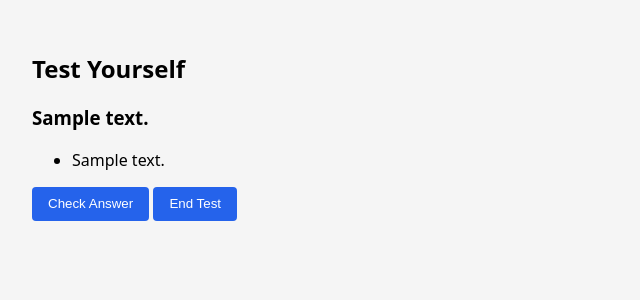
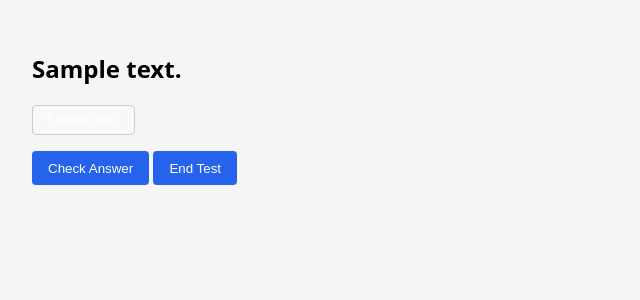
Before and after one commit to CodeTechBen/revisor, a Flask app: page /topics/1/test in a window 1280 px wide. Shown: the part 63-363 px from the top of the page, without its empty margins (0-640 px from the left). Run offline with Flask 3, Linux system fonts and the light colour scheme; a database or web service that is not in the repository returns one stand-in record (values such as "Sample title"); some libraries are stand-ins or nearby versions.

Commit message:
User tests

```diff
--- a/connection.py
+++ b/connection.py
@@ -161,6 +161,17 @@ def get_random_question_for_topic(topic_id: int):
 
     return get_question_with_answers(row[0])
 
+def insert_answer_history(selected_answers: list[str], user_id: int, topic_id: int):
+    conn = get_connection()
+    with conn.cursor() as cur:
+        for answer_id in selected_answers:
+            cur.execute("""
+                INSERT INTO answer_history (answer_id, user_id)
+                VALUES (%s, %s);
+            """, (answer_id, user_id))
+    conn.commit()
+    conn.close()
+
 def create_user_in_db(username: str, password_hash: str):
     conn = get_connection()
     with conn.cursor() as cur:
--- a/main.py
+++ b/main.py
@@ -11,6 +11,7 @@ from connection import (create_user_in_db, get_all_topics,
                         get_question_with_answers,
                         delete_question,
                         get_topic_id_for_question,
+                        insert_answer_history,
                         get_random_question_for_topic,
                         get_signed_in_user)
 
@@ -147,6 +148,19 @@ def test_topic(topic_id: int) -> str:
         question=question
     )
 
+@app.route("/topics/<int:topic_id>/test/submit", methods=["POST"])
+def submit_answer(topic_id: int) -> werkzeug.wrappers.response.Response:
+    user_id = session.get("user_id")
+    if not user_id:
+        return redirect(url_for("login"))
+
+    question_id = int(request.form["question_id"])
+    selected_answers = request.form.getlist("selected_answers")  # list of answer_ids
+    insert_answer_history(selected_answers, user_id, topic_id)
+
+    return redirect(url_for("test_topic", topic_id=topic_id))
+
+
 @app.route("/logout")
 def logout():
     session.clear()
--- a/requirements.txt
+++ b/requirements.txt
@@ -1,2 +1,4 @@
 Flask
 psycopg2-binary
+python-dotenv
+Werkzeug
--- a/templates/add_questions.html
+++ b/templates/add_questions.html
@@ -16,7 +16,7 @@ content %}
 
   <div id="answers">
     <div class="answer-row">
-      <input type="text" name="answers[]" required style="width: 95%" />
+      <input type="text" name="answers[]" required style="width: 90%" />
       <input type="checkbox" name="correct_answers[]" value="0" />
       Correct
     </div>
@@ -50,7 +50,7 @@ content %}
     div.className = "answer-row";
 
     div.innerHTML = `
-    <input type="text" name="answers[]" required style="width: 95%;">
+    <input type="text" name="answers[]" required style="width: 90%;">
     <input type="checkbox" name="correct_answers[]" value="${answerIndex}">
     Correct
   `;
--- a/templates/test.html
+++ b/templates/test.html
@@ -3,62 +3,113 @@
 
 {% block content %}
 
-<h2>Test Yourself</h2>
+{% if finished %}
+  <h2>🎉 All questions completed!</h2>
+  <a href="{{ url_for('topic_page', topic_id=topic_id) }}"><button>Back to Topic</button></a>
+{% else %}
+<h2>{{ question.question_text }}</h2>
 
-{% if no_questions %}
-  <p>No questions available for this topic.</p>
-  <a href="{{ url_for('topic_page', topic_id=topic_id) }}">Back</a>
-{% else %}
+<form id="test-form" method="post" action="{{ url_for('submit_answer', topic_id=topic_id) }}">
+  <input type="hidden" name="question_id" value="{{ question.question_id }}">
 
-<h3>{{ question.question_text }}</h3>
+  <div id="answers">
+    {% for a in question.answers %}
+      <button type="button" class="answer-btn"
+              data-answer-id="{{ a.answer_id }}"
+              data-correct="{{ 'True' if a.is_correct else 'False' }}"
+              onclick="selectAnswer(this)">
+        {{ a.answer_text }}
+      </button>
+      <input type="checkbox" name="selected_answers" value="{{ a.answer_id }}" hidden>
+    {% endfor %}
+  </div>
 
-<ul id="answers-list">
-  {% for a in question.answers %}
-    <li
-      class="answer"
-      data-correct="{{ a.is_correct }}"
-    >
-      {{ a.answer_text }}
-    </li>
-  {% endfor %}
-</ul>
+  <div class="actions" style="margin-top:1em;">
+    <button type="button" id="check-btn" onclick="checkAnswer()">Check Answer</button>
+    <button type="button" id="next-btn" style="display:none;" onclick="submitAnswers()">Next Question</button>
+    <a href="{{ url_for('topic_page', topic_id=topic_id) }}">
+      <button type="button">End Test</button>
+    </a>
+  </div>
+</form>
 
 <div id="context" style="display:none; margin-top:1em;">
   <strong>Explanation:</strong>
   <p>{{ question.contextual_info }}</p>
 </div>
 
-<div class="actions">
-  <button id="check-btn" onclick="checkAnswer()">Check Answer</button>
+<script>
+function selectAnswer(btn) {
+  const checkBtn = document.getElementById("check-btn");
+  if (checkBtn.dataset.checked === "true") return;
 
-  <a
-    href="{{ url_for('test_topic', topic_id=topic_id) }}"
-    id="next-btn"
-    style="display:none;"
-  >
-    <button>Next Question</button>
-  </a>
+  btn.classList.toggle("selected");
 
-  <a href="{{ url_for('topic_page', topic_id=topic_id) }}">
-    <button>End Test</button>
-  </a>
-</div>
+  const checkbox = btn.nextElementSibling;
+  checkbox.checked = !checkbox.checked;
+}
 
-<script>
 function checkAnswer() {
-  const answers = document.querySelectorAll(".answer");
+  const checkBtn = document.getElementById("check-btn");
+  const nextBtn = document.getElementById("next-btn");
 
-  answers.forEach(answer => {
-    if (answer.dataset.correct === "True") {
-      answer.style.fontWeight = "bold";
+  const answers = document.querySelectorAll(".answer-btn");
+  answers.forEach(a => {
+    const isSelected = a.classList.contains("selected");
+    const isCorrect = a.dataset.correct === "True";
+
+    if (isCorrect) {
+      a.style.backgroundColor = "#4ade80"; // green
+      a.style.color = "white";
+      a.style.fontWeight = "bold";
+    } else if (isSelected && !isCorrect) {
+      a.style.backgroundColor = "#fca5a5"; // red
+      a.style.color = "white";
     }
+
+    // Disable further selection
+    a.disabled = true;
   });
 
+  // Show explanation/context
   document.getElementById("context").style.display = "block";
-  document.getElementById("check-btn").style.display = "none";
-  document.getElementById("next-btn").style.display = "inline";
+
+  // Switch buttons
+  checkBtn.style.display = "none";
+  nextBtn.style.display = "inline-block";
+  checkBtn.dataset.checked = "true";
+}
+
+// Submit answers and go to next question
+function submitAnswers() {
+  document.getElementById("test-form").submit();
 }
 </script>
+
+<style>
+.answer-btn {
+  display: block;
+  margin: 0.5em 0;
+  padding: 0.5em 1em;
+  border-radius: 4px;
+  border: 1px solid #ccc;
+  background-color: #f8f8f8;
+  cursor: pointer;
+  text-align: left;
+}
+
+.answer-btn.selected {
+  border-color: #2563eb;
+}
+
+.answer-btn:hover {
+  background-color: #e0f2fe;
+}
+
+.answer-btn:disabled {
+  cursor: not-allowed;
+}
+</style>
 
 {% endif %}
 
```
